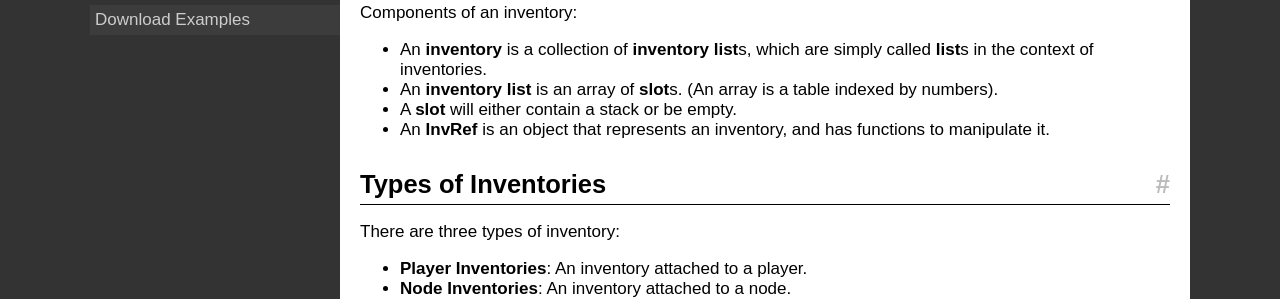
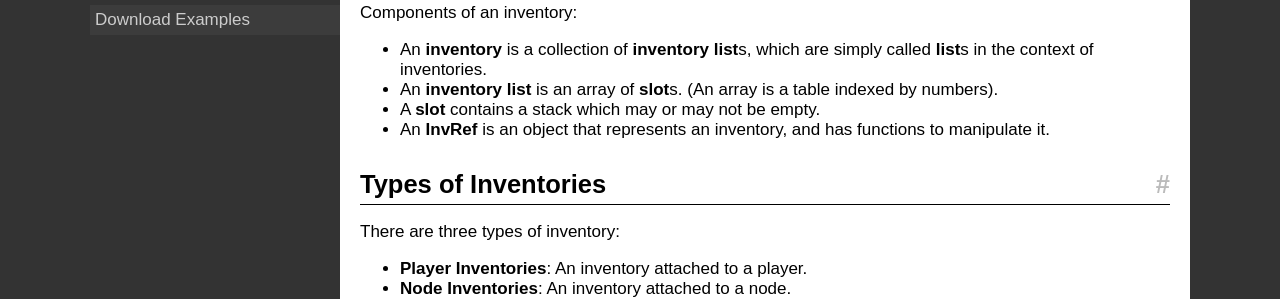
Before and after one commit to rubenwardy/minetest_modding_book, a Jekyll site: the page built from en/chapters/inventories.md, in a window 1280 px wide and 900 px high, scrolled down 467 px. Shown: the part 160-459 px from the top of the window. Built offline with Jekyll 4.4.1, drawn with Linux system fonts in a browser that asks for light colours; nearby versions of some CDN libraries.

Commit message:
Correction

```diff
--- a/en/chapters/inventories.md
+++ b/en/chapters/inventories.md
@@ -35,7 +35,7 @@ Components of an inventory:
 
 * An **inventory** is a collection of **inventory list**s, which are simply called **list**s in the context of inventories.
 * An **inventory list** is an array of **slot**s. (An array is a table indexed by numbers).
-* A **slot** will either contain a stack or be empty.
+* A **slot** contains a stack which may or may not be empty.
 * An **InvRef** is an object that represents an inventory, and has functions to manipulate it.
 
 ## Types of Inventories
```
